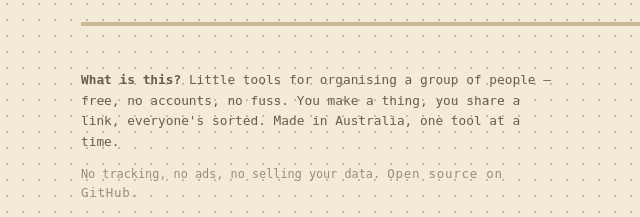
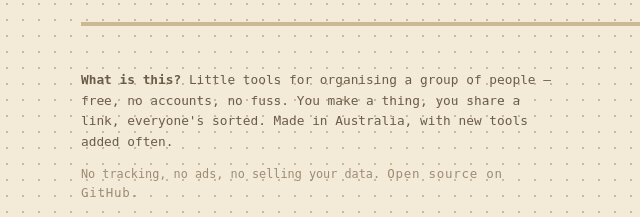
Before and after one commit to furling-com-au/bitbybit, a website: page public/index.html in a window 1280 px wide. Shown: the part 1764-1981 px from the top of the page, 49-689 px from the left. Drawn offline with Linux system fonts and the light colour scheme.

Commit message:
Fix footer copy: drop the odd 'one tool at a time' phrasing
Co-Authored-By: Claude Fable 5 <noreply@anthropic.com>

```diff
--- a/public/index.html
+++ b/public/index.html
@@ -140,7 +140,7 @@
   <footer class="site-foot" id="about">
     <p><strong>What is this?</strong> Little tools for organising a group of
     people — free, no accounts, no fuss. You make a thing, you share a link,
-    everyone's sorted. Made in Australia, one tool at a time.</p>
+    everyone's sorted. Made in Australia, with new tools added often.</p>
     <p class="fine">No tracking, no ads, no selling your data.
     <a class="quiet-link" id="ghLink" href="https://github.com/furling-com-au/bitbybit">Open source on GitHub</a>.</p>
     <p class="foot-links">
```
